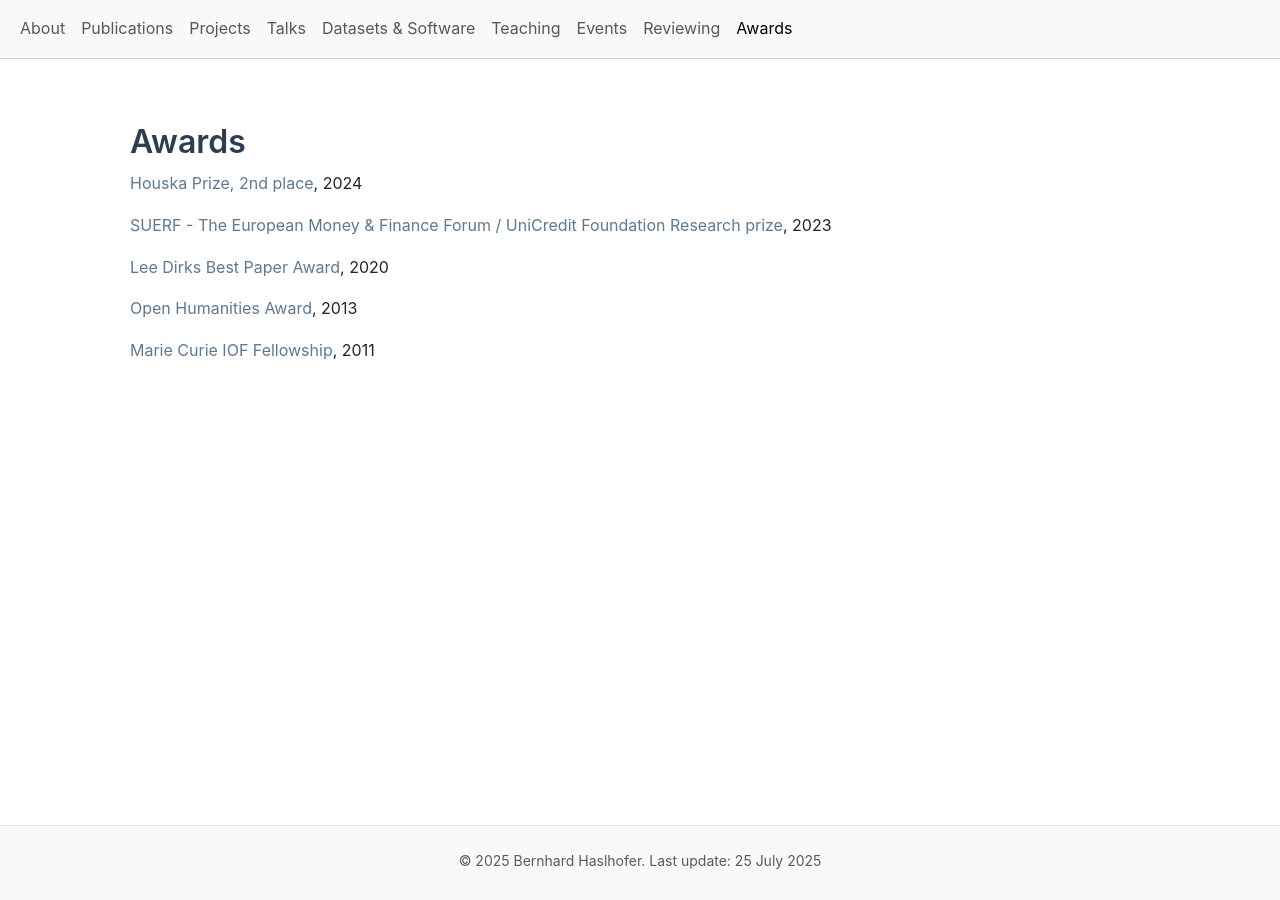
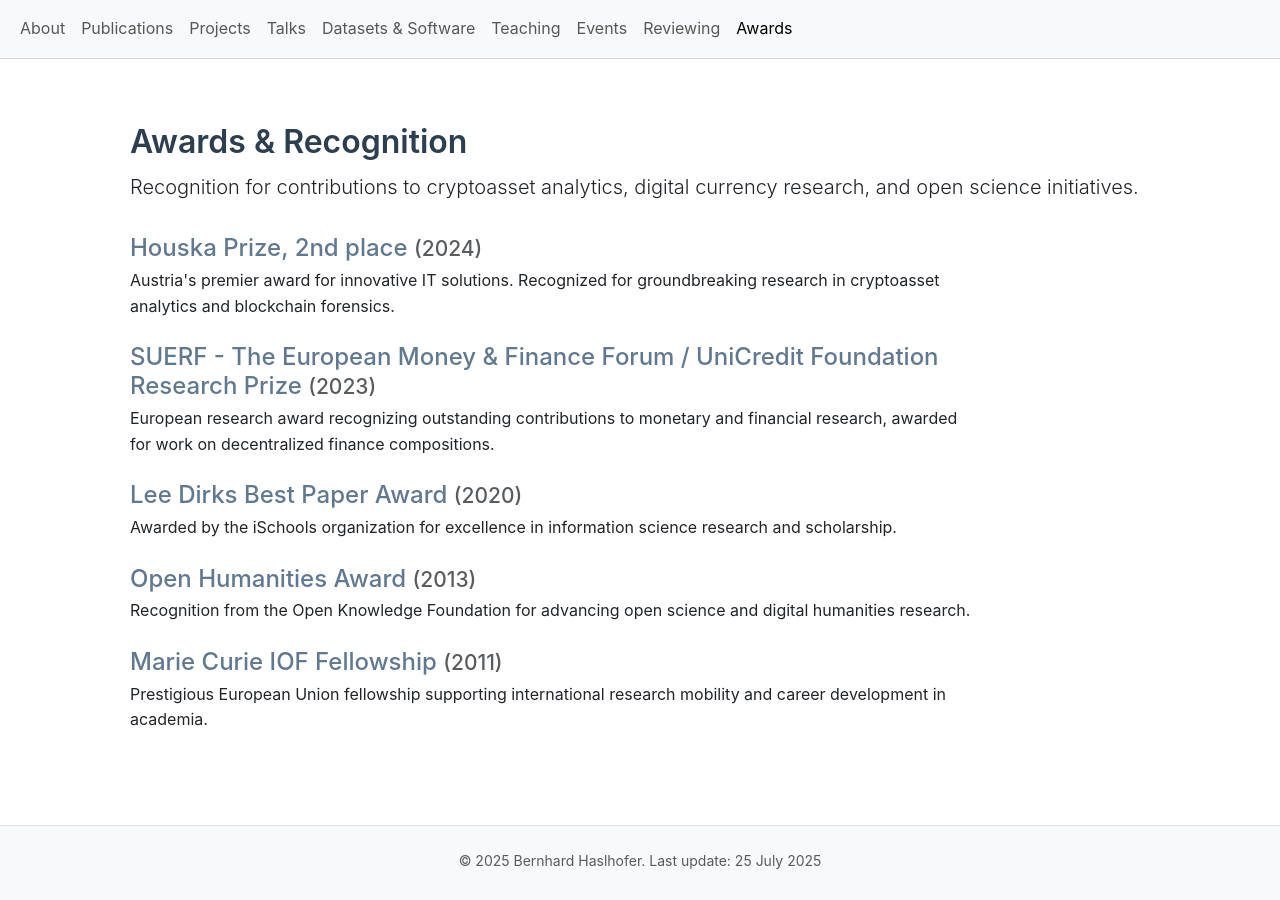
Before and after one commit to behas/behas.github.com, a Jekyll site: the page built from awards.html, in a window 1280 px wide. Built offline with Jekyll 4.4.1, drawn with Linux system fonts in a browser that asks for light colours; a style sheet for code colours, icons or effects is not loaded.

Commit message:
improve content with enhanced descriptions and CTAs
- Fix navigation inconsistency: /reviewing -> /reviews
- Add descriptive intro paragraphs to talks and software_data pages
- Expand homepage bio with detailed research focus and methodology
- Add call-to-action buttons on homepage (Explore Research, View Projects, Contact)
- Transform awards page from simple links to rich descriptions with context
- Enhance SEO with page-specific descriptions and keywords
- Improve user experience with clear navigation paths and engagement elements

```diff
--- a/_data/navigation.yml
+++ b/_data/navigation.yml
@@ -13,6 +13,6 @@
 - name: Events
   link: /events
 - name: Reviewing
-  link: /reviewing
+  link: /reviews
 - name: Awards
   link: /awards
--- a/awards.html
+++ b/awards.html
@@ -8,16 +8,41 @@ keywords: "academic awards, research recognition, Houska Prize, Marie Curie Fell
 
 <div class="container mt-5">
 
-  <h2>Awards</h2>
+  <h2>Awards & Recognition</h2>
 
-  <p><a href="https://bcgruppe.at/en/houska-prize/" target="_blank">Houska Prize, 2nd place</a>, 2024</p>
+  <p class="lead">
+    Recognition for contributions to cryptoasset analytics, digital currency research, and open science initiatives.
+  </p>
 
-  <p><a href="https://www.suerf.org/" target="_blank">SUERF - The European Money & Finance Forum / UniCredit Foundation Research prize</a>, 2023</p>
+  <div class="row">
+    <div class="col-md-10">
 
-  <p><a href="https://ischools.org/News/8860749" target="_blank">Lee Dirks Best Paper Award</a>, 2020</p>
+      <div class="mb-4">
+        <h4><a href="https://bcgruppe.at/en/houska-prize/" target="_blank">Houska Prize, 2nd place</a> <small class="text-muted">(2024)</small></h4>
+        <p>Austria's premier award for innovative IT solutions. Recognized for groundbreaking research in cryptoasset analytics and blockchain forensics.</p>
+      </div>
 
-  <p><a href="http://blog.okfn.org/2013/05/08/announcing-the-open-humanities-award-winners/" target="_blank">Open Humanities Award</a>, 2013</p>
+      <div class="mb-4">
+        <h4><a href="https://www.suerf.org/" target="_blank">SUERF - The European Money & Finance Forum / UniCredit Foundation Research Prize</a> <small class="text-muted">(2023)</small></h4>
+        <p>European research award recognizing outstanding contributions to monetary and financial research, awarded for work on decentralized finance compositions.</p>
+      </div>
 
-  <p><a href="http://ec.europa.eu/research/mariecurieactions/" target="_blank">Marie Curie IOF Fellowship</a>, 2011</p>
+      <div class="mb-4">
+        <h4><a href="https://ischools.org/News/8860749" target="_blank">Lee Dirks Best Paper Award</a> <small class="text-muted">(2020)</small></h4>
+        <p>Awarded by the iSchools organization for excellence in information science research and scholarship.</p>
+      </div>
+
+      <div class="mb-4">
+        <h4><a href="http://blog.okfn.org/2013/05/08/announcing-the-open-humanities-award-winners/" target="_blank">Open Humanities Award</a> <small class="text-muted">(2013)</small></h4>
+        <p>Recognition from the Open Knowledge Foundation for advancing open science and digital humanities research.</p>
+      </div>
+
+      <div class="mb-4">
+        <h4><a href="http://ec.europa.eu/research/mariecurieactions/" target="_blank">Marie Curie IOF Fellowship</a> <small class="text-muted">(2011)</small></h4>
+        <p>Prestigious European Union fellowship supporting international research mobility and career development in academia.</p>
+      </div>
+
+    </div>
+  </div>
 
 </div>
--- a/reviews.html
+++ b/reviews.html
@@ -1,7 +1,7 @@
 ---
 layout: default
 title: Reviewing
-permalink: /reviewing
+permalink: /reviews
 ---
 
 <div class="container mt-5">
```
Also changed, not shown: index.html (+7 -1 lines), software_data.html (+8 -0 lines), talks.html (+9 -1 lines).
